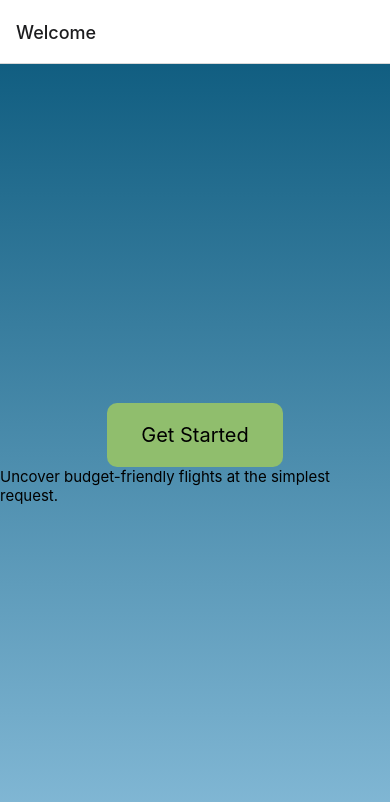
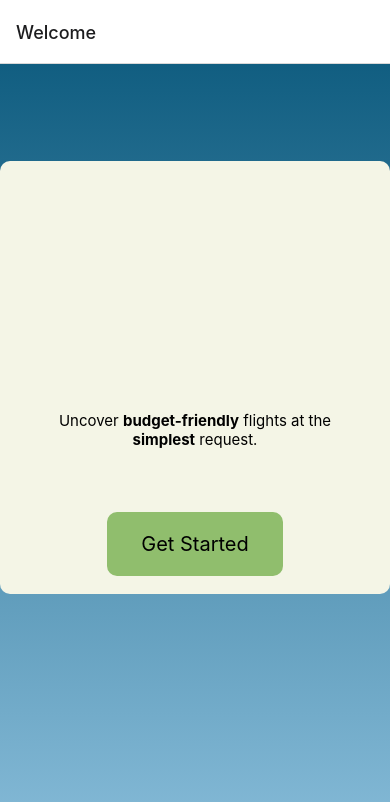
Before and after one commit to ujwal2003/CodeRED2024, a React Native app in the folder frontend/: screen /Welcome in a window 390 px wide. Shown: the top 802 px of the page. Built offline with nearby package versions, Linux system fonts and the light colour scheme.

Commit message:
WelcomeScreen InfoBox Addition

```diff
--- a/frontend/WelcomeScreen.js
+++ b/frontend/WelcomeScreen.js
@@ -11,12 +11,15 @@ const WelcomeScreen = ({ navigation }) => {
     return (
         <GradientBackground>
             <View style={styles.container}>
+                <View style={styles.infoBox}>
+                    <Text style={styles.infoText}>
+                        Uncover <Text style={styles.boldText}>budget-friendly</Text> flights at the
+                        <Text style={styles.boldText}> simplest</Text> request.
+                    </Text>
+                </View>
                 <TouchableOpacity style={styles.touchable} onPress={handlePress}>
                     <Text style={styles.text}>Get Started</Text>
                 </TouchableOpacity>
-        <View styles={styles.bottomBox}>
-            <Text style={styles.bottomText}>Uncover budget-friendly flights at the simplest request.</Text>
-        </View>
             </View>
         </GradientBackground>
     );
@@ -30,6 +33,7 @@ const styles = StyleSheet.create({
     },
     touchable: {
         padding: 20,
+        bottom: -90,
         backgroundColor: '#90BE6D',
         borderRadius: 10,
         width: '45%',
@@ -40,15 +44,25 @@ const styles = StyleSheet.create({
     text: {
         fontSize: 20,
     },
-  bottomBox: {
-    marginTop: 20, // Adjust spacing as needed
-    padding: 20,
-    backgroundColor: '#F4F5E6', // Example color
+    infoBox: {
+        position: 'absolute',
+        bottom: 250,
+        justifyContent: 'center',
+        alignItems: 'center',
+        backgroundColor: '#F4F5E6',
         borderRadius: 10,
+        paddingHorizontal: 50,
+        paddingTop: 250,
+        paddingBottom: 125,
     },
-  bottomText: {
-    fontSize: 15
-  }
+    infoText: {
+        fontSize: 15,
+        marginBottom: 20,
+        textAlign: 'center'
+    },
+    boldText: {
+        fontWeight: 'bold',
+      },
 });
 
 export default WelcomeScreen;
--- a/frontend/package.json
+++ b/frontend/package.json
@@ -21,6 +21,7 @@
     "react-native-linear-gradient": "^2.8.3",
     "react-native-safe-area-context": "^4.9.0",
     "react-native-screens": "^3.29.0",
+    "react-native-svg": "^14.1.0",
     "react-native-web": "~0.19.6"
   },
   "devDependencies": {
```
Also changed, not shown: 1 other file (tests, documents, lock files or other folders). Lines whose indentation alone changed are shown as unchanged.
